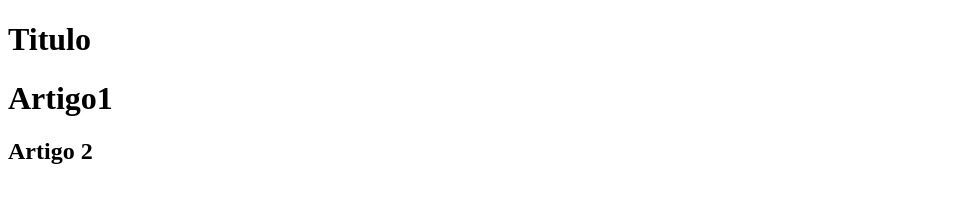
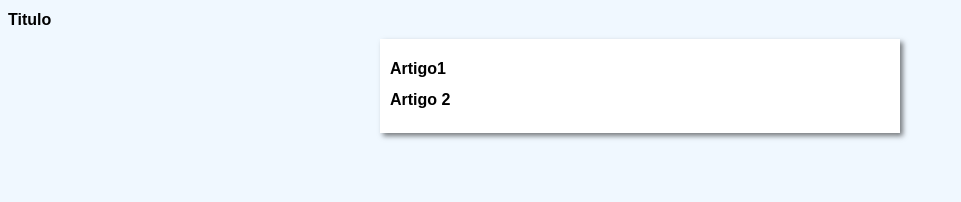
Before and after one commit to endryus-montezano/teste, a plain HTML site: page index.html in a window 1280 px wide. Shown: the whole page, without its empty margins (0-961 px from the left). Drawn offline with Linux system fonts and the light colour scheme.

Commit message:
fazendo o design

```diff
--- a/index.html
+++ b/index.html
@@ -4,6 +4,7 @@
     <meta charset="UTF-8">
     <meta name="viewport" content="width=device-width, initial-scale=1.0">
     <title>titulo</title>
+    <link rel="stylesheet" href="style.css">
 </head>
 <body>
     <header>
--- /dev/null
+++ b/style.css
@@ -0,0 +1,17 @@
+* {
+    font-family: Arial, Helvetica, sans-serif;
+    font-size: 1em;
+}
+
+body {
+    background-color: aliceblue;
+
+}
+
+main {
+    background-color: white;
+    width: 500px;
+    margin: auto;
+    padding: 10px;
+    box-shadow: 3px 3px 5px rgba(0, 0, 0, 0.507);
+}
```
